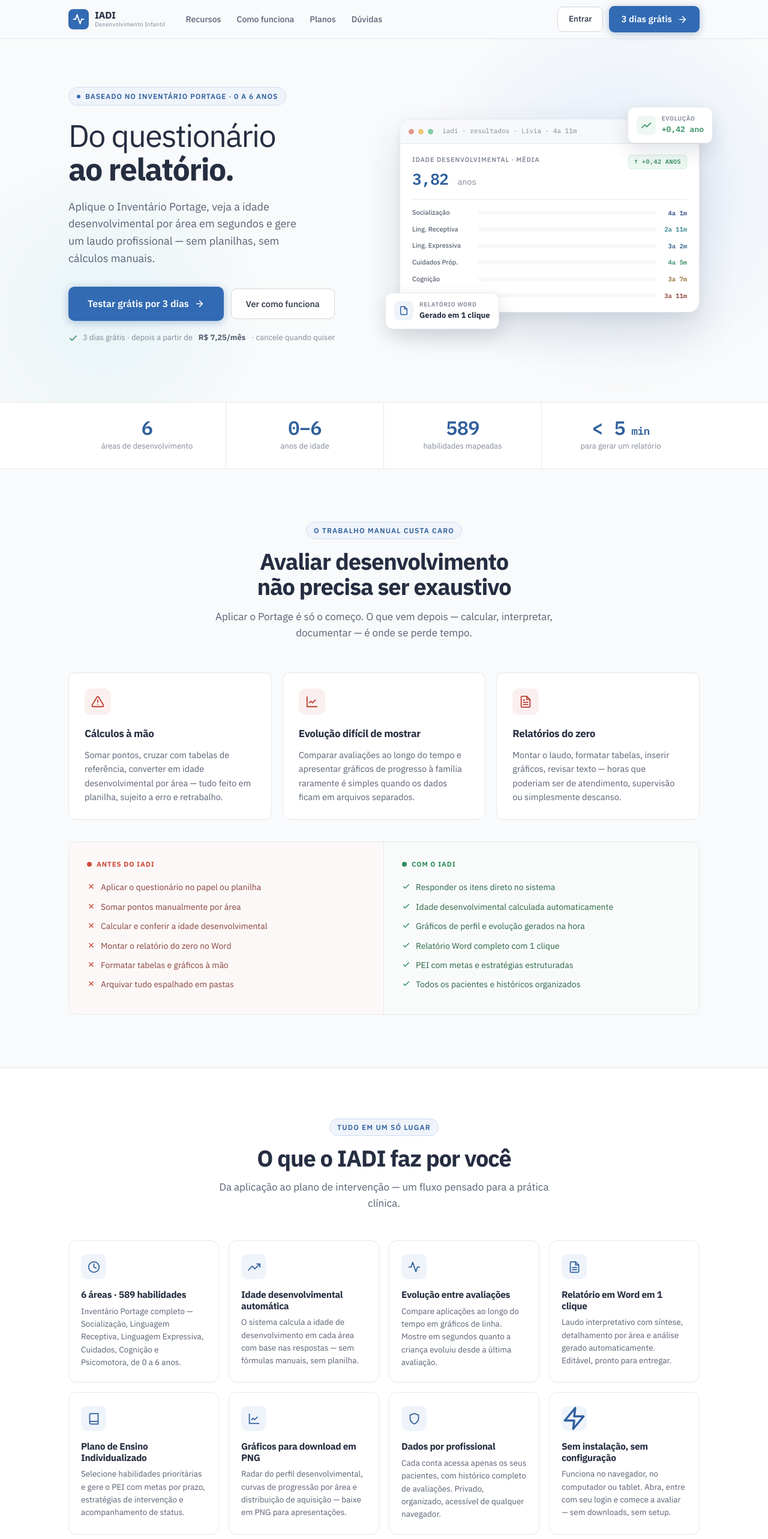
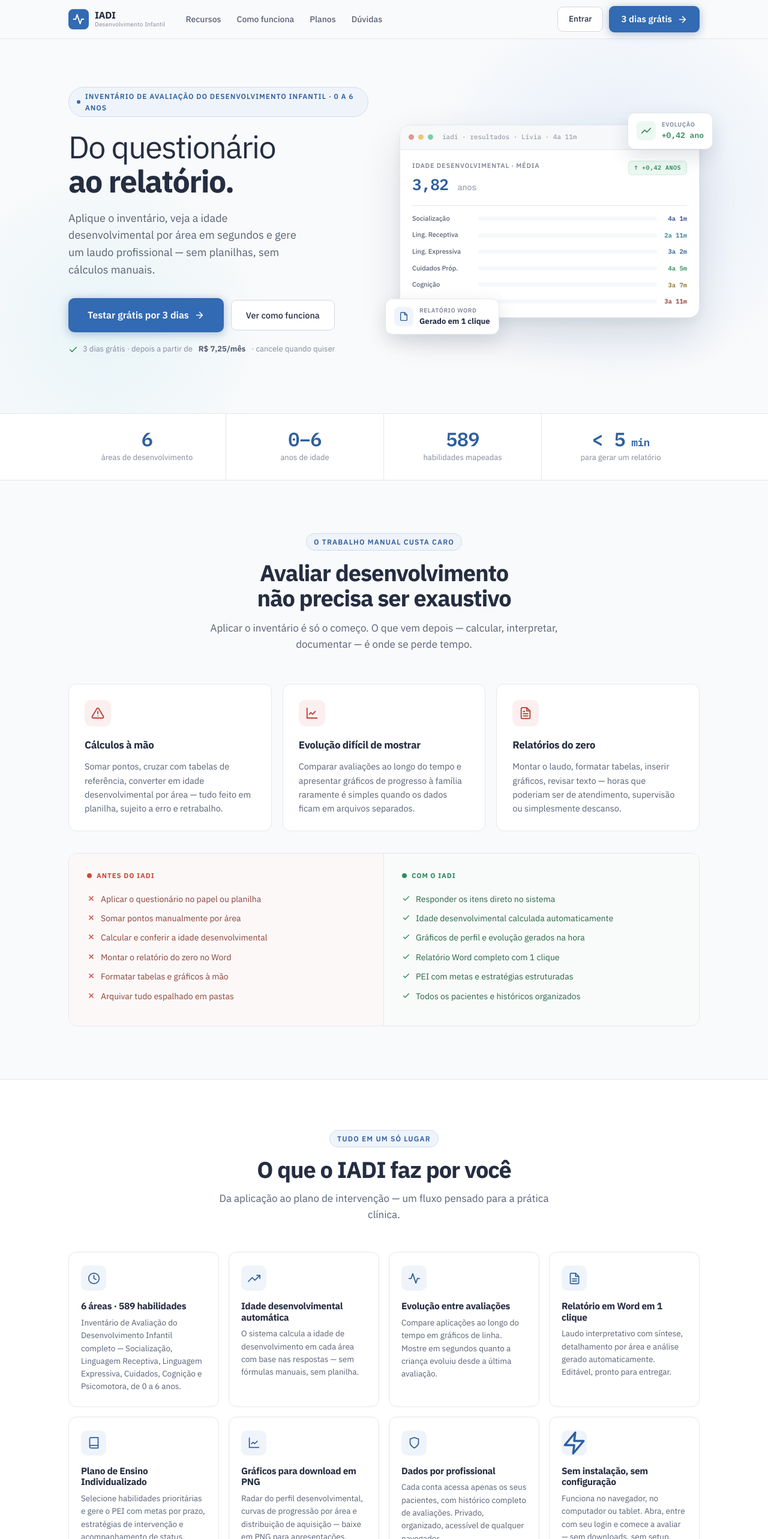
Before and after one commit to carolinavitaliano1/inventarioavaliacaoinfantil, a React (Vite) app: page / in a window 1280 px wide. Shown: the top 2566 px of the page at 60% size. Built offline with nearby package versions, Linux system fonts and the light colour scheme; no server answers.

Commit message:
Remove brand name 'Portage' from UI text; keep only in bibliographic references

```diff
--- a/src/components/LandingPage.tsx
+++ b/src/components/LandingPage.tsx
@@ -50,7 +50,7 @@ const SZ = { width: 21, height: 21, fill: 'none' as const, stroke: 'currentColor
 const FEATURES = [
   {
     title: '6 áreas · 589 habilidades',
-    desc: 'Inventário Portage completo — Socialização, Linguagem Receptiva, Linguagem Expressiva, Cuidados, Cognição e Psicomotora, de 0 a 6 anos.',
+    desc: 'Inventário de Avaliação do Desenvolvimento Infantil completo — Socialização, Linguagem Receptiva, Linguagem Expressiva, Cuidados, Cognição e Psicomotora, de 0 a 6 anos.',
     icon: <svg {...SZ}><circle cx="12" cy="12" r="10"/><path d="M12 6v6l4 2"/></svg>,
   },
   {
@@ -101,7 +101,7 @@ const PROFILES = [
   {
     role: 'Fonoaudióloga',
     context: 'Clínica de linguagem · consultório próprio',
-    desc: 'Aplica o Portage a cada avaliação e usa os gráficos de Linguagem Receptiva e Expressiva para mostrar à família a curva de evolução mês a mês. O relatório Word sai em minutos.',
+    desc: 'Aplica o inventário a cada avaliação e usa os gráficos de Linguagem Receptiva e Expressiva para mostrar à família a curva de evolução mês a mês. O relatório Word sai em minutos.',
     color: 'hsl(190 56% 42%)',
     bg: 'hsl(190 55% 96%)',
   },
@@ -122,7 +122,7 @@ const PROFILES = [
 ]
 
 const FAQS = [
-  { q: 'Qual instrumento o IADI usa?', a: 'O Inventário Portage de Desenvolvimento (IPD), com 589 habilidades em 6 áreas: Socialização, Linguagem Receptiva, Linguagem Expressiva, Cuidados Próprios, Cognição e Psicomotora, do nascimento aos 6 anos.' },
+  { q: 'Qual instrumento o IADI usa?', a: 'O Inventário de Avaliação do Desenvolvimento Infantil, com 589 habilidades em 6 áreas: Socialização, Linguagem Receptiva, Linguagem Expressiva, Cuidados Próprios, Cognição e Psicomotora, do nascimento aos 6 anos. O instrumento é baseado no Inventário Portage de Desenvolvimento (referência bibliográfica: Bluma et al., 1976; Williams & Aiello, 2001).' },
   { q: 'Para quais profissionais o IADI é indicado?', a: 'Para todos que atuam com desenvolvimento infantil: psicólogos, fonoaudiólogos, terapeutas ocupacionais, fisioterapeutas, pedagogos e psicopedagogos, em consultório, clínica ou escola.' },
   { q: 'Preciso instalar algo?', a: 'Não. Funciona direto no navegador, no computador ou tablet. Acesse com seu login de qualquer lugar.' },
   { q: 'Qual a diferença entre os planos?', a: 'Os recursos são idênticos. O trimestral (R$ 37 a cada 3 meses) é ótimo para começar; o anual (R$ 87 por ano, ~R$ 7,25/mês) sai mais barato e reduz o número de renovações.' },
@@ -370,7 +370,7 @@ export default function LandingPage({ onGetStarted, onLogin }: Props) {
             <div className="lp-hero-h">
               <div style={{ display: 'inline-flex', alignItems: 'center', gap: 8, fontSize: 12, fontWeight: 600, letterSpacing: '.08em', textTransform: 'uppercase', color: 'var(--primary-ink)', background: 'var(--primary-bg)', border: '1px solid var(--primary-line)', borderRadius: 99, padding: '5px 13px', marginBottom: 22 }}>
                 <span style={{ width: 6, height: 6, borderRadius: 99, background: 'var(--primary)', display: 'inline-block' }} />
-                Baseado no Inventário Portage · 0 a 6 anos
+                Inventário de Avaliação do Desenvolvimento Infantil · 0 a 6 anos
               </div>
               <h1 style={{ fontSize: 52, fontWeight: 300, letterSpacing: '-0.03em', lineHeight: 1.08, margin: 0, color: 'var(--ink)' }}>
                 Do questionário<br />
@@ -378,7 +378,7 @@ export default function LandingPage({ onGetStarted, onLogin }: Props) {
               </h1>
             </div>
             <p className="lp-hero-sub" style={{ fontSize: 18, color: 'var(--ink-2)', marginTop: 20, lineHeight: 1.6, maxWidth: '36ch' }}>
-              Aplique o Inventário Portage, veja a idade desenvolvimental por área em segundos e gere um laudo profissional — sem planilhas, sem cálculos manuais.
+              Aplique o inventário, veja a idade desenvolvimental por área em segundos e gere um laudo profissional — sem planilhas, sem cálculos manuais.
             </p>
             <div className="lp-hero-cta" style={{ display: 'flex', gap: 12, marginTop: 32, flexWrap: 'wrap', alignItems: 'center' }}>
               <button onClick={onGetStarted} className="lp-btn-primary lp-btn-primary-lg">
@@ -487,7 +487,7 @@ export default function LandingPage({ onGetStarted, onLogin }: Props) {
             <h2 style={{ fontSize: 38, fontWeight: 700, letterSpacing: '-0.03em', lineHeight: 1.1, margin: '0 0 16px', textWrap: 'balance' as never }}>
               Avaliar desenvolvimento não precisa ser exaustivo
             </h2>
-            <p style={{ fontSize: 17, color: 'var(--ink-2)', margin: 0 }}>Aplicar o Portage é só o começo. O que vem depois — calcular, interpretar, documentar — é onde se perde tempo.</p>
+            <p style={{ fontSize: 17, color: 'var(--ink-2)', margin: 0 }}>Aplicar o inventário é só o começo. O que vem depois — calcular, interpretar, documentar — é onde se perde tempo.</p>
           </div>
           <div style={{ display: 'grid', gridTemplateColumns: 'repeat(3, 1fr)', gap: 18 }}>
             {PROBLEMS.map((p, i) => (
--- a/src/components/PortageHome.tsx
+++ b/src/components/PortageHome.tsx
@@ -65,7 +65,7 @@ export default function PortageHome({ hook, setView, auth }: Props) {
         <h1 className="text-3xl font-bold text-gray-900">IADI</h1>
         <p className="text-base font-semibold text-purple-700 mt-0.5">Inventário de Avaliação do Desenvolvimento Infantil</p>
         <p className="text-sm text-gray-500 mt-1">Avaliação da Idade Desenvolvimental</p>
-        <p className="text-xs text-gray-400 mt-1">{portageItems.length} habilidades · 5 áreas · 0–6 anos</p>
+        <p className="text-xs text-gray-400 mt-1">{portageItems.length} habilidades · 6 áreas · 0–6 anos</p>
         <button type="button" onClick={() => setShowRefs(r => !r)} className="mt-3 inline-flex items-center gap-1.5 text-xs text-purple-500 hover:text-purple-700 transition">
           <BookMarked className="w-3.5 h-3.5" /> Referências bibliográficas
         </button>
--- a/src/components/PricingPage.tsx
+++ b/src/components/PricingPage.tsx
@@ -10,7 +10,7 @@ interface Props {
 
 const FEATURES = [
   'Gestão ilimitada de pacientes',
-  'Questionário Portage completo (5 áreas)',
+  'Inventário completo de desenvolvimento (6 áreas)',
   'Relatório Word profissional',
   'PEI — Plano de Ensino Individualizado',
   'Gráficos de progressão e radar',
--- a/src/components/SubscriptionPage.tsx
+++ b/src/components/SubscriptionPage.tsx
@@ -12,7 +12,7 @@ const ADMIN_EMAIL = 'carolinavitaliano1@gmail.com'
 
 const FEATURES = [
   'Gestão ilimitada de pacientes',
-  'Questionário Portage completo (5 áreas)',
+  'Inventário completo de desenvolvimento (6 áreas)',
   'Relatório Word profissional',
   'PEI — Plano de Ensino Individualizado',
   'Gráficos de progressão e radar',
--- a/src/utils/getEvaluationTip.ts
+++ b/src/utils/getEvaluationTip.ts
@@ -77,7 +77,7 @@ function tipCuidados(t: string, id: string): string {
     return 'Como avaliar: Observe durante a rotina matinal. Forneça o utensílio e veja se a criança inicia o movimento correto sem demonstração. Registre autonomia e qualidade do movimento.'
   return pick([
     'Como avaliar: Observe a criança durante sua rotina diária (banho, refeição, vestir-se). Não antecipe nem realize o passo pela criança; aguarde e registre o nível de independência funcional.',
-    'Como avaliar: Questione o cuidador principal sobre a ocorrência desse comportamento em casa, com exemplos concretos. A avaliação Portage valoriza o relato familiar como fonte primária para habilidades de autocuidado.',
+    'Como avaliar: Questione o cuidador principal sobre a ocorrência desse comportamento em casa, com exemplos concretos. O inventário valoriza o relato familiar como fonte primária para habilidades de autocuidado.',
     'Como avaliar: Crie a situação descrita no item e observe sem pressa. Registre se a criança inicia espontaneamente, completa a tarefa e a frequência com que isso ocorre na rotina habitual.',
   ], id)
 }
```
